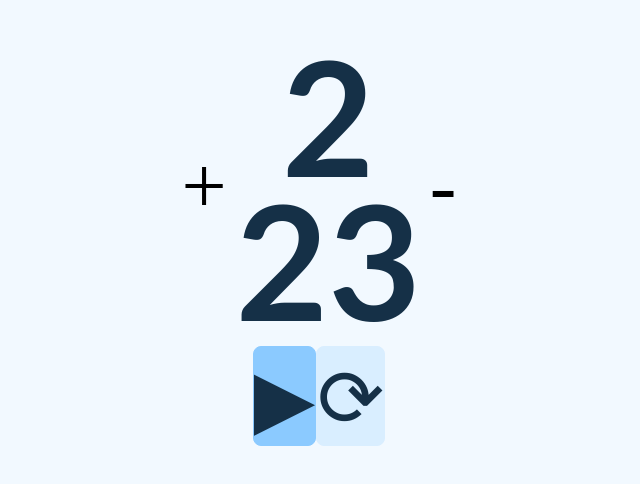
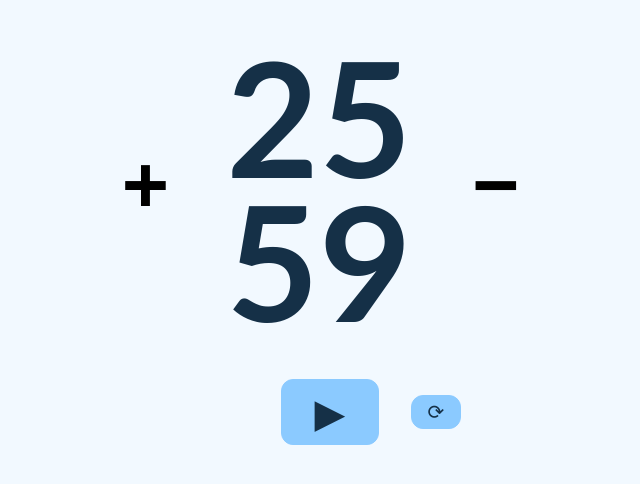
Before and after one commit to imedfan/pomodorin, a website: page index.html in a window 1280 px wide. Shown: the part 156-640 px from the top of the page, without its empty margins (321-961 px from the left). Drawn offline with Linux system fonts and the light colour scheme.

Commit message:
some features

```diff
--- a/index.html
+++ b/index.html
@@ -7,25 +7,17 @@
     <link rel="stylesheet" href="styles.css"> <!-- Подключите ваш CSS файл здесь -->
 </head>
 <body>
-
     <div class="no-select" id="clock_block">
       <a onclick='up()' id='up'>+</a>
       <div class="no-select" id="clock">
         <p id='time'></p>
-        <p id='time'>23</p>
+        <p id='time'>59</p>
       </div>
-      <a onclick='down()' id='down'>-</a>
+      <a onclick='down()' id='down'>−</a>
     </div>
-
-      <!-- <div class="no-select" id="button_ud">
-        <a onclick='up()' id='up'>+</a>
-
-      </div> -->
       <div class="no-select" id="button_sr">
-
         <a class="no-select" onclick='start()' id='start'>▶</a>
         <a class="no-select" onclick="reset()" id='reset'>⟳</a>
-
       </div>
 
     <script src="./script.js"></script> <!-- Подключите ваш JS файл здесь -->
--- a/script.js
+++ b/script.js
@@ -66,4 +66,4 @@ function start(timerStatus, intervalId) {
   console.log(intervalId);
 }
 
-setTimer(2);
+setTimer(25);
--- a/styles.css
+++ b/styles.css
@@ -10,17 +10,24 @@ body {
   display: grid;
   align-items: center;
   justify-content: center;
+  align-content: center;
   height: 100vh;
+  width: 100vw;
   grid-gap: 15px;
   align-content:center;
 }
 
 #clock_block {
   display: flex;
-  justify-content: space-evenly;
+  flex-direction: row;
+  justify-content: space-between;
   align-items: center;
   #up, #down {
     font-size: 10vh;
+    font-weight: 1000;
+    margin-left: 5vh;
+    margin-right: 5vh;
+
   }
 }
 
@@ -45,21 +52,10 @@ body {
   /* margin-top: 12vh; */
 }
 
-#button_ud {
-  font-family: "Lato", sans-serif;
-  font-size: 10vh;
-  text-align: center;
-  display: flex;
-  align-items: center;
-  justify-content: space-evenly;
-  margin-left: 10vh;
-  margin-right: 10vh;
-  color: #153047;
-}
 
 #button_sr {
   font-family: "Lato", sans-serif;
-  font-size: 10vh;
+
   text-align: center;
   display: flex;
   align-items: center;
@@ -67,25 +63,57 @@ body {
   margin-left: 10vh;
   margin-right: 10vh;
   color: #153047;
+  /* #start, #reset {
+    margin-top: 4vh;
+    margin-left: 2vh;
+    margin-right: 2vh;
+    border-width: thin;
+    border-style: solid;
+    border-color: #8bcaff;
+    background-color: #8bcaff;
+    border-radius: 12px;
+    width: 12vh;
+    height: 8vh;
+    display: flex;
+    justify-content: center;
+    align-items: center;
+  } */
 }
 
-#start{
+#start, #stop {
+  font-size: 5vh;
+  margin-top: 4vh;
+  margin-left: 4vh;
+  margin-right: 2vh;
   border-width: thin;
   border-style: solid;
   border-color: #8bcaff;
   background-color: #8bcaff;
-  border-radius: 8px;
-  /* width: 40px; */
-
+  border-radius: 12px;
+  width: 12vh;
+  height: 8vh;
+  display: flex;
+  justify-content: center;
+  align-items: center;
+  margin-left: 15vh;
 }
 
+
 #reset {
+  font-size: 2.5vh;
+  margin-top: 4vh;
+  margin-left: 2vh;
+  margin-right: 2vh;
   border-width: thin;
   border-style: solid;
-  border-color: #d9eeff;
-  background-color: #d9eeff;
-  border-radius: 8px;
-  /* width: 40px; */
+  border-color: #8bcaff;
+  background-color: #8bcaff;
+  border-radius: 12px;
+  width: 6vh;
+  height: 4vh;
+  display: flex;
+  justify-content: center;
+  align-items: center;
 }
 
 .no-select {
```
